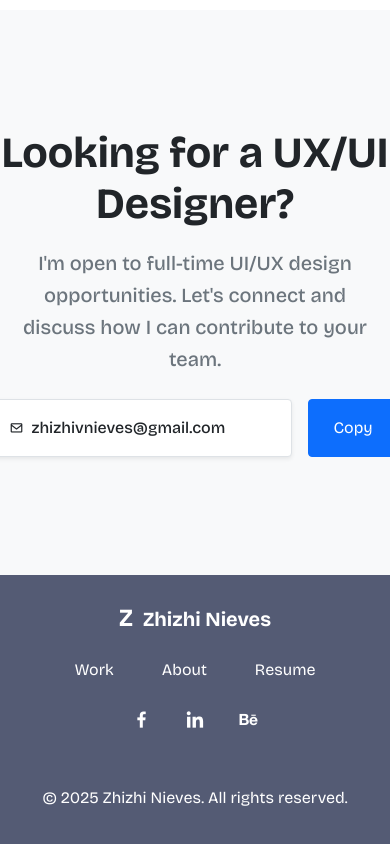
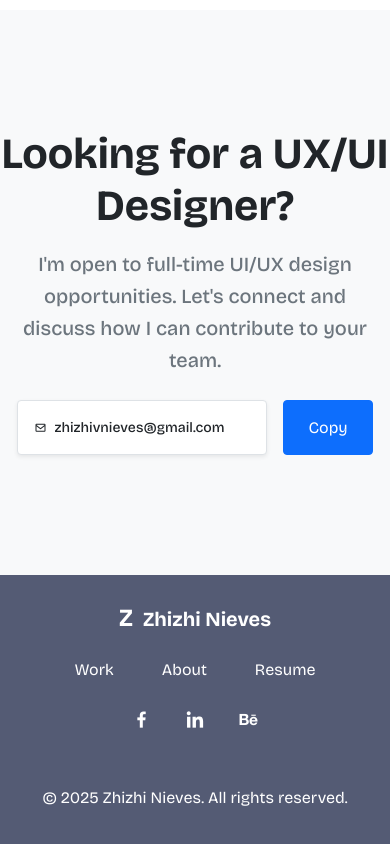
Before and after one commit to Bulbasar/Zhi, a React (Vite) app: page / in a window 390 px wide. Shown: the part 3653-4497 px from the top of the page. Built offline with nearby package versions, Linux system fonts and the light colour scheme.

Commit message:
Third Commit

```diff
--- a/src/styles/main.css
+++ b/src/styles/main.css
@@ -175,15 +175,15 @@ body {
   }
 
   .footer-email-input {
-    min-width: 300px !important;
-    width: 300px !important;
+    min-width: 250px !important;
+    width: 250px !important;
   }
 
   .footer-email-input span {
-    font-size: 16px !important;
+    font-size: 14px !important;
   }
   .footer-email-input i {
-    font-size: 14px !important;
+    font-size: 12px !important;
   }
 }
 
```
